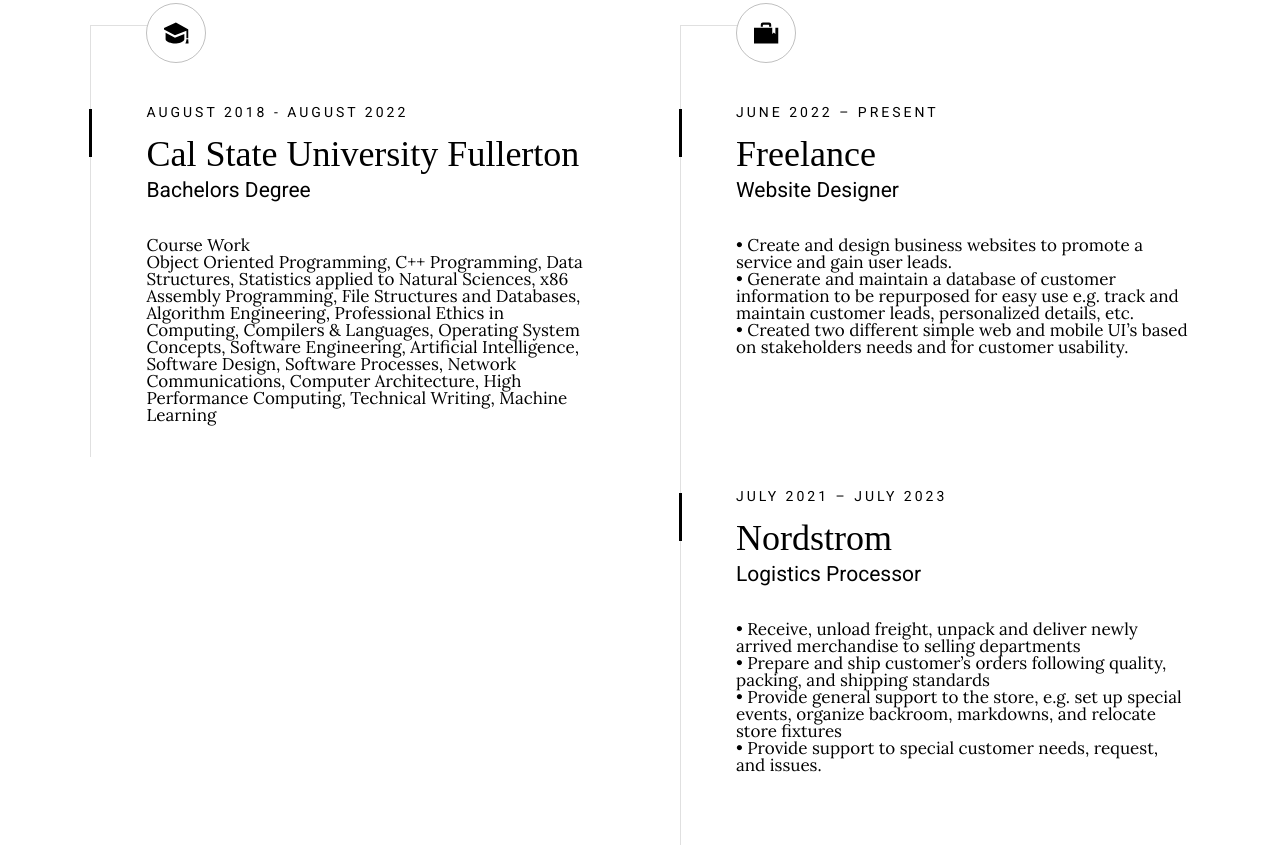
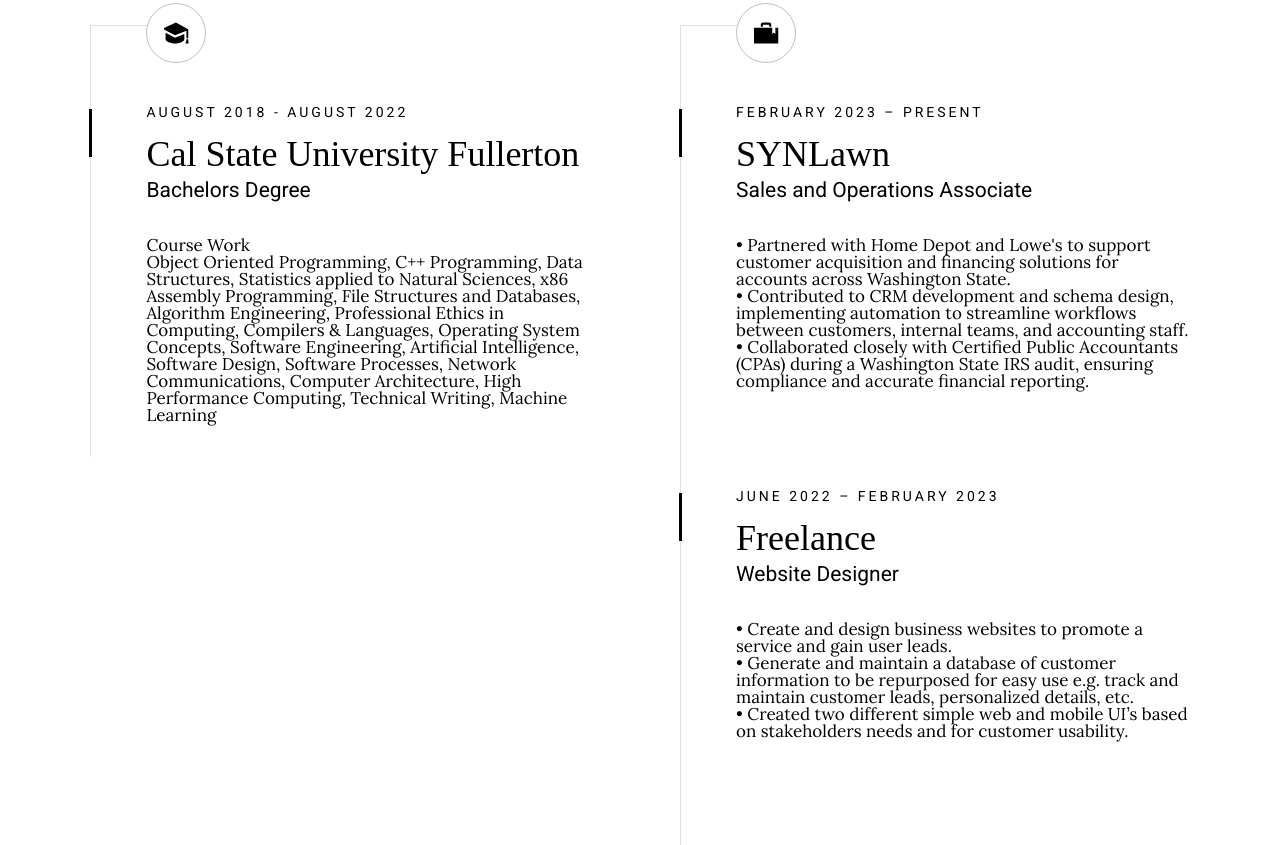
Before and after one commit to carsoncarpenter7/carsoncarpenter7.github.io, a website built with Vite: page index.html in a window 1280 px wide. Shown: the part 1635-2480 px from the top of the page. Built offline with nearby package versions, Linux system fonts and the light colour scheme; files whose address does not match are found by name; a web font is replaced by a local one.

Commit message:
Add SYNLawn Sales and Operations Associate position

```diff
--- a/index.html
+++ b/index.html
@@ -201,7 +201,21 @@
                         <div class="timeline__block">
                             <div class="timeline__bullet"></div>
                             <div class="timeline__header">
-                                <p class="timeline__timeframe">June 2022 – Present</p>
+                                <p class="timeline__timeframe">February 2023 – Present</p>
+                                <h3 class="item-title">SYNLawn</h3>
+                                <h5>Sales and Operations Associate</h5>
+                            </div>
+                            <div class="timeline__desc">
+                                <p> • Partnered with Home Depot and Lowe's to support customer acquisition and financing solutions for accounts across Washington State.</p>
+                                <p> • Contributed to CRM development and schema design, implementing automation to streamline workflows between customers, internal teams, and accounting staff.</p>
+                                <p> • Collaborated closely with Certified Public Accountants (CPAs) during a Washington State IRS audit, ensuring compliance and accurate financial reporting.</p>
+                            </div>
+                        </div>
+
+                        <div class="timeline__block">
+                            <div class="timeline__bullet"></div>
+                            <div class="timeline__header">
+                                <p class="timeline__timeframe">June 2022 – February 2023</p>
                                 <h3 class="item-title">Freelance</h3>
                                 <h5>Website Designer</h5>
                             </div>
```
